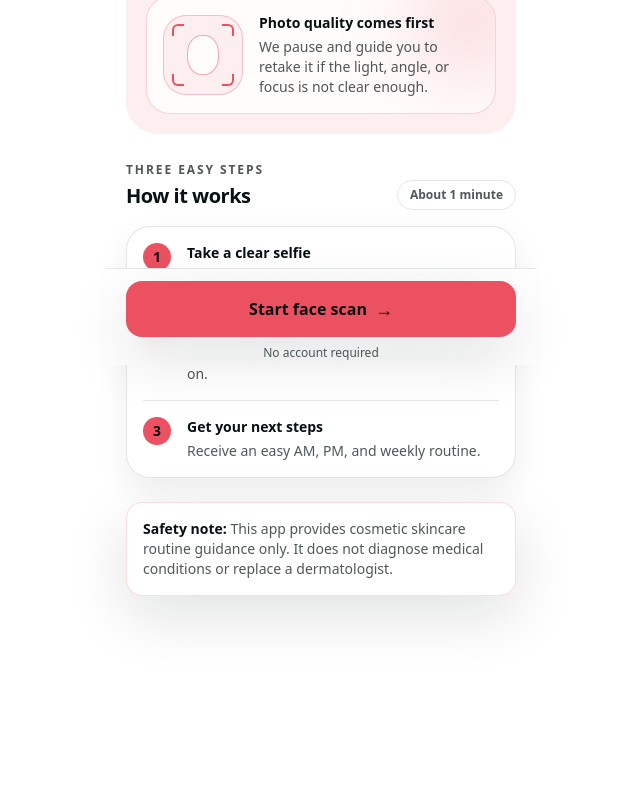
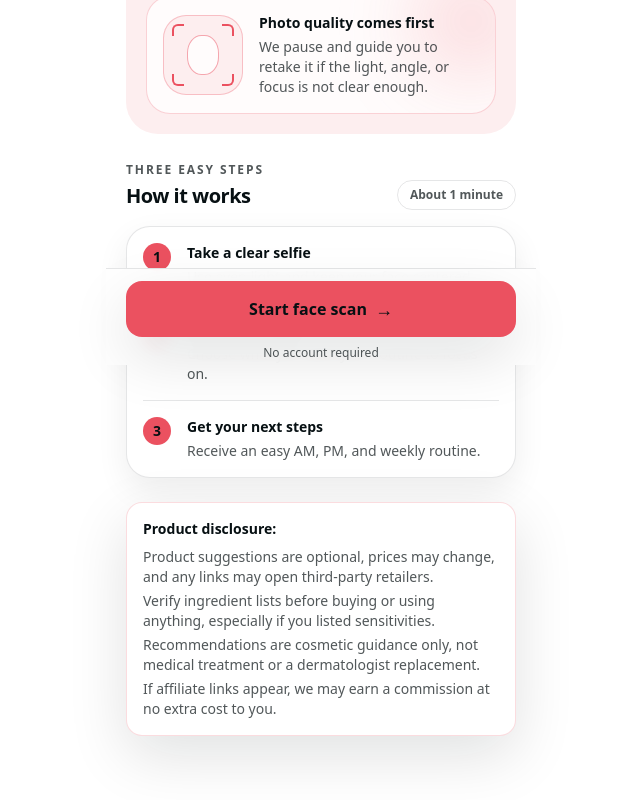
Before and after one commit to ravindrasinghshah/clean-n-clear, a Next.js app: page / in a window 1280 px wide. Shown: the part 435-1235 px from the top of the page, without its empty margins (319-959 px from the left). Before the commit the page ends 1175 px from the top, so only its background shows below. Built offline with nearby package versions, Linux system fonts and the light colour scheme.

Commit message:
Add product recommendation disclosure

```diff
--- a/components/SafetyDisclaimer.tsx
+++ b/components/SafetyDisclaimer.tsx
@@ -1,7 +1,13 @@
 export function SafetyDisclaimer() {
   return (
     <div className="rounded-2xl border border-accent/20 bg-white p-4 text-sm text-ink/70 shadow-soft">
-      <strong className="text-ink">Safety note:</strong> This app provides cosmetic skincare routine guidance only. It does not diagnose medical conditions or replace a dermatologist.
+      <strong className="text-ink">Product disclosure:</strong>
+      <ul className="mt-2 space-y-1 leading-5">
+        <li>Product suggestions are optional, prices may change, and any links may open third-party retailers.</li>
+        <li>Verify ingredient lists before buying or using anything, especially if you listed sensitivities.</li>
+        <li>Recommendations are cosmetic guidance only, not medical treatment or a dermatologist replacement.</li>
+        <li>If affiliate links appear, we may earn a commission at no extra cost to you.</li>
+      </ul>
     </div>
   );
 }
```
